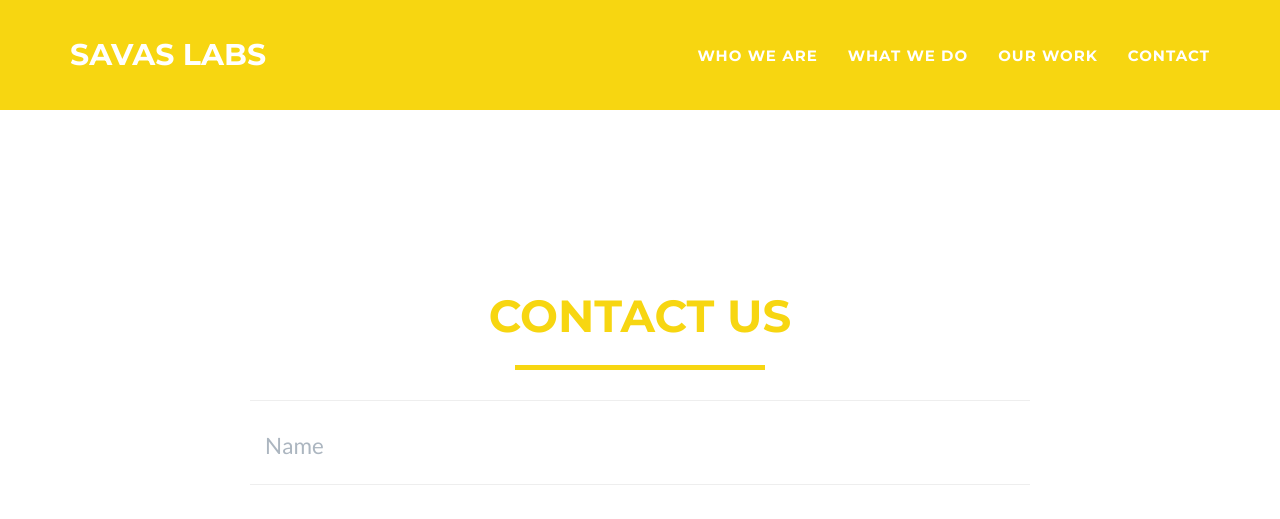
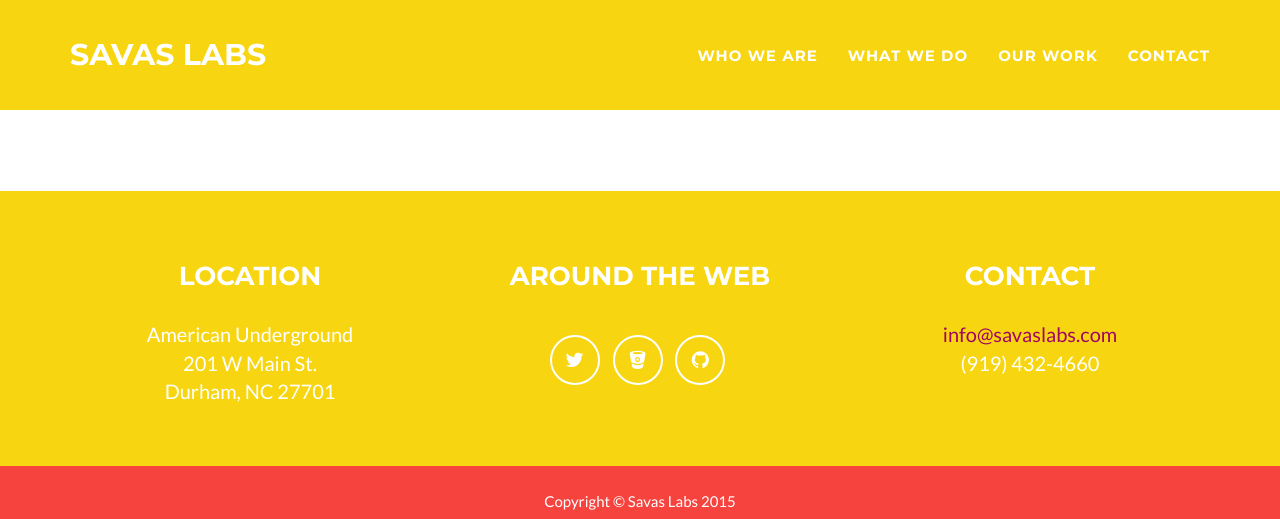
Before and after one commit to savaslabs/savaslabs_old, a Jekyll site: the page built from index.html, in a window 1280 px wide and 1400 px high, scrolled down 2457 px. Shown: the top 519 px of the window. Built offline with Jekyll 4.4.1, drawn with Linux system fonts in a browser that asks for light colours.

Commit message:
SAV-12: delete contact form and add contact info to footer
Also makes SAV-15 complete

```diff
--- a/_config.yml
+++ b/_config.yml
@@ -15,6 +15,7 @@
   copyright: Savas Labs
   location: Location
   social: Around the Web
+  contact: Contact
 
 # Social networks usernames (many more available: google-plus, flickr, dribbble, pinterest, instagram, tumblr, linkedin, etc.)
 social:
@@ -30,6 +31,10 @@
   - line: American Underground
   - line: 201 W Main St.
   - line: Durham, NC 27701
+
+# Contact information
+contact:
+  - line: <a href="mailto:info@savaslabs.com">info@savaslabs.com</a>
   - line: (919) 432-4660
 
 # Build settings
--- a/_includes/contact.html
+++ /dev/null
@@ -1,54 +0,0 @@
- <!-- Contact Section -->
-    <section id="contact">
-        <div class="container">
-            <div class="row">
-                <div class="col-lg-12 text-center">
-                    <h2>Contact Us</h2>
-                    <hr class="star-primary">
-                </div>
-            </div>
-            <div class="row">
-                <div class="col-lg-8 col-lg-offset-2">
-                    <!-- To configure the contact form email address, go to mail/contact_me.php and update the email address in the PHP file on line 19. -->
-                    <!-- The form should work on most web servers, but if the form is not working you may need to configure your web server differently. -->
-                    <form name="sentMessage" id="contactForm" novalidate>
-                        <div class="row control-group">
-                            <div class="form-group col-xs-12 floating-label-form-group controls">
-                                <label>Name</label>
-                                <input type="text" class="form-control" placeholder="Name" id="name" required data-validation-required-message="Please enter your name.">
-                                <p class="help-block text-danger"></p>
-                            </div>
-                        </div>
-                        <div class="row control-group">
-                            <div class="form-group col-xs-12 floating-label-form-group controls">
-                                <label>Email Address</label>
-                                <input type="email" class="form-control" placeholder="Email Address" id="email" required data-validation-required-message="Please enter your email address.">
-                                <p class="help-block text-danger"></p>
-                            </div>
-                        </div>
-                        <div class="row control-group">
-                            <div class="form-group col-xs-12 floating-label-form-group controls">
-                                <label>Phone Number</label>
-                                <input type="tel" class="form-control" placeholder="Phone Number" id="phone" required data-validation-required-message="Please enter your phone number.">
-                                <p class="help-block text-danger"></p>
-                            </div>
-                        </div>
-                        <div class="row control-group">
-                            <div class="form-group col-xs-12 floating-label-form-group controls">
-                                <label>Message</label>
-                                <textarea rows="4" class="form-control" placeholder="Message" id="message" required data-validation-required-message="Please enter a message."></textarea>
-                                <p class="help-block text-danger"></p>
-                            </div>
-                        </div>
-                        <br>
-                        <div id="success"></div>
-                        <div class="row">
-                            <div class="form-group col-xs-12">
-                                <button type="submit" class="btn btn-success btn-lg">Send</button>
-                            </div>
-                        </div>
-                    </form>
-                </div>
-            </div>
-        </div>
-    </section>
--- a/_includes/footer.html
+++ b/_includes/footer.html
@@ -1,9 +1,9 @@
     <!-- Footer -->
-    <footer class="text-center">
+    <footer id="footer" class="text-center">
         <div class="footer-above">
             <div class="container">
                 <div class="row">
-                    <div class="footer-col col-md-4 col-md-offset-1">
+                    <div class="footer-col col-md-4">
                         <h3>{{ site.footer.location }}</h3>
                         <p>
                             {% for adress in site.address %}
@@ -11,7 +11,7 @@
 		                    {% endfor %}
                         </p>
                     </div>
-                    <div class="footer-col col-md-4 col-md-offset-1">
+                    <div class="footer-col col-md-4">
                         <h3>{{ site.footer.social }}</h3>
                         <ul class="list-inline">
                             {% for network in site.social %}
@@ -22,8 +22,12 @@
                         </ul>
                     </div>
                     <div class="footer-col col-md-4">
-                        <h3>{{ site.footer.credits }}</h3>
-                        <p>{{ site.credits }}</p>
+                        <h3>{{ site.footer.contact }}</h3>
+                        <p>
+                            {% for contactinfo in site.contact %}
+                                {{ contactinfo.line }} <br>
+                            {% endfor %}
+                        </p>
                     </div>
                 </div>
             </div>
--- a/_includes/nav.html
+++ b/_includes/nav.html
@@ -28,7 +28,7 @@
                         <a href="#portfolio">Our Work</a>
                     </li>
                     <li class="page-scroll">
-                        <a href="#contact">Contact</a>
+                        <a href="#footer">Contact</a>
                     </li>
                     <!-- Commenting out until blog exists
                     <li class="page-scroll">
--- a/_layouts/default.html
+++ b/_layouts/default.html
@@ -7,7 +7,6 @@
     {% include whoweare.html %}
     {% include whatwedo.html %}
     {% include portfolio_grid.html %}
-    {% include contact.html %}
     {% include footer.html %}
     {% include modals.html %}
     {% include js.html %}
```
Also changed, not shown: 1 other file.
